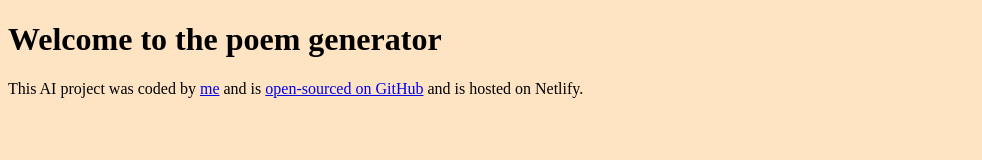
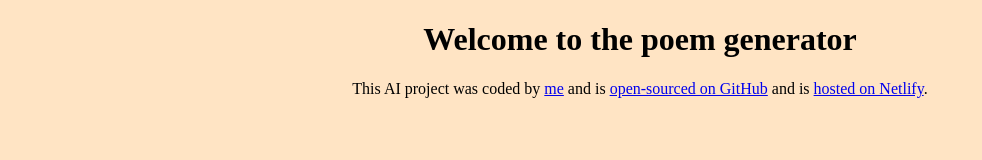
Before and after one commit to NasodQueen/poem-generator, a plain HTML site: page index.html in a window 1280 px wide. Shown: the whole page, without its empty margins (0-982 px from the left). Drawn offline with Linux system fonts and the light colour scheme.

Commit message:
Added Netlify link

```diff
--- a/index.html
+++ b/index.html
@@ -8,7 +8,7 @@
 </head>
 <body>
     <h1>Welcome to the poem generator</h1>
-    <footer>This AI project was coded by <a href="https://github.com/NasodQueen" target="_blank" rel="noopener noreferrer">me</a> and is <a href="https://github.com/NasodQueen/poem-generator.git" target="_blank">open-sourced on GitHub</a> and is hosted on Netlify.</footer>
+    <footer>This AI project was coded by <a href="https://github.com/NasodQueen" target="_blank" rel="noopener noreferrer">me</a> and is <a href="https://github.com/NasodQueen/poem-generator.git" target="_blank">open-sourced on GitHub</a> and is <a href="https://poem-generator-2snjz1.netlify.app" target="_blank" rel="noopener noreferrer">hosted on Netlify</a>.</footer>
     <script src="src/index.js"></script>
 </body>
 </html>
--- a/src/style.css
+++ b/src/style.css
@@ -1,3 +1,4 @@
 body{
     background-color: bisque;
+    text-align: center;
 }
```
